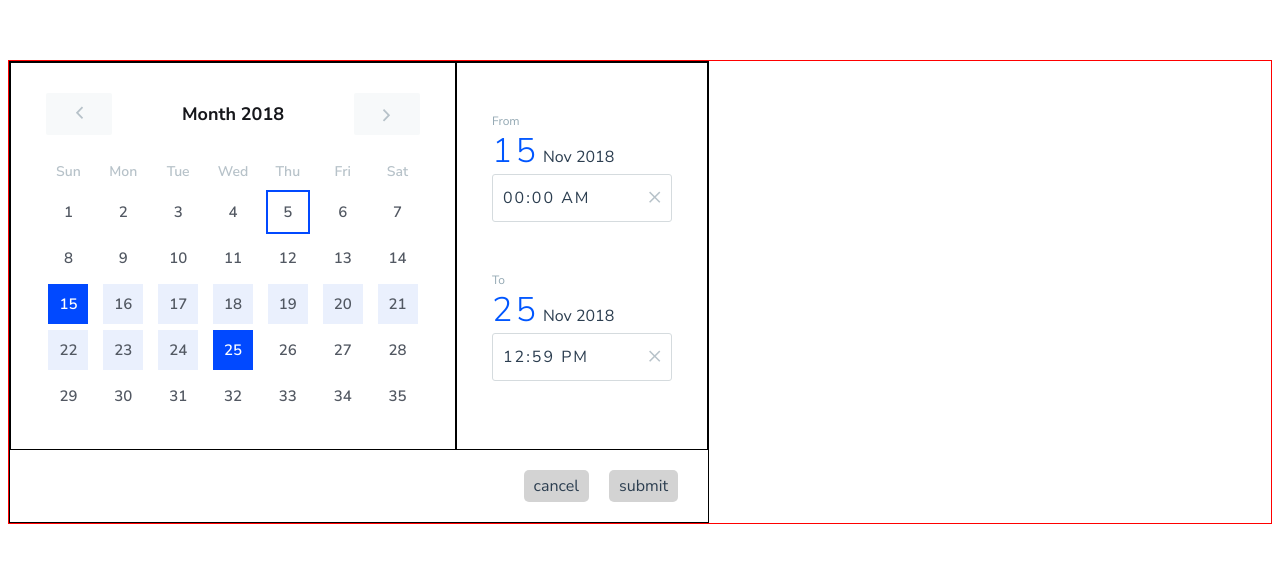
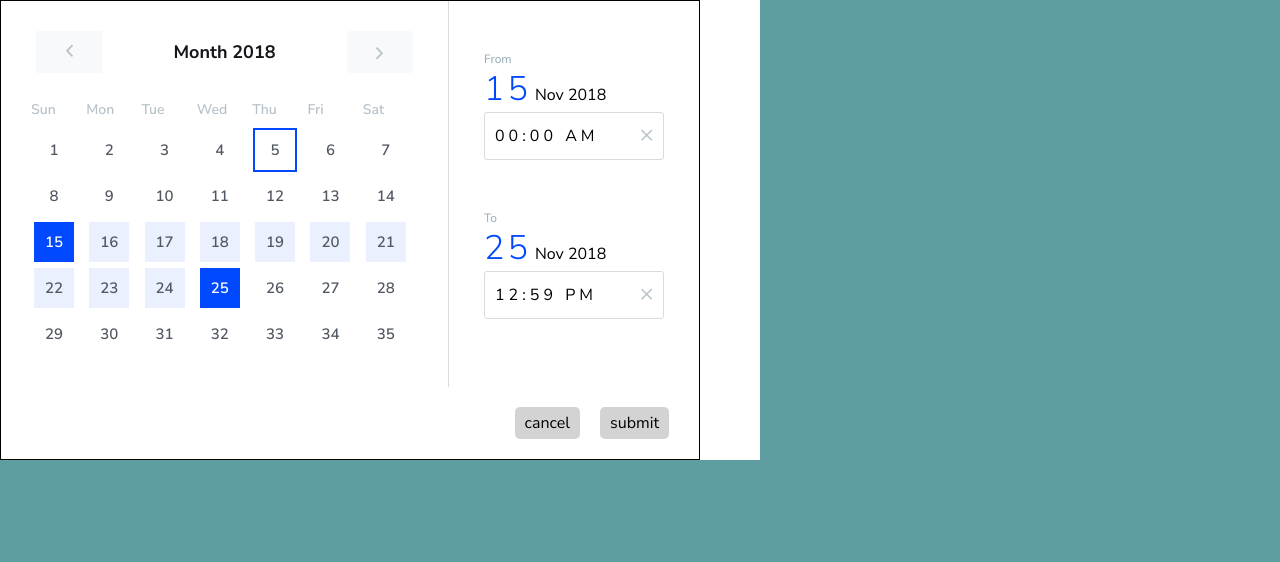
Before and after one commit to wahengchang/vue-packages, a Vue app in the folder packages/dateTimePicker/: page / in a window 1280 px wide. Shown: the top 562 px of the page. Built offline with nearby package versions, Linux system fonts and the light colour scheme.

Commit message:
refactor css

```diff
--- a/packages/dateTimePicker/src/App.vue
+++ b/packages/dateTimePicker/src/App.vue
@@ -22,17 +22,14 @@ export default {
 };
 </script>
 
-<style>
+<style lang="scss">
+@import "./style/main.scss";
+
 #app {
-  font-family: "Nunito Sans", sans-serif;
-  /* font-family: "Avenir", Helvetica, Arial, sans-serif; */
-  -webkit-font-smoothing: antialiased;
-  -moz-osx-font-smoothing: grayscale;
-  text-align: center;
-  color: #2c3e50;
-  margin-top: 60px;
+  width: 760px;
+  background: #fff;
 }
 .demoWrapper {
-  border: red 1px solid;
+  /* border: red 1px solid; */
 }
 </style>
--- a/packages/dateTimePicker/src/components/DateTimePicker.vue
+++ b/packages/dateTimePicker/src/components/DateTimePicker.vue
@@ -63,13 +63,9 @@ export default {
   flex-direction: column;
   width: 700px;
   .dateContainer {
-    border: black 1px solid;
+    border-right: 1px solid $silver-two;
   }
-}
-
   .timeContainer {
-  border: black 1px solid;
-
     .timeRow {
       display: flex;
       flex-direction: column;
@@ -85,8 +81,9 @@ export default {
         font-size: 34px;
         letter-spacing: 3px;
         line-height: 45px;
-      color: #0056ff;
+        color: $secondary-01;
         font-weight: 100;
+      }
     }
   }
 }
@@ -101,6 +98,7 @@ export default {
     border-radius: 5px;
   }
 }
+
 .row {
   display: flex;
 }
--- a/packages/dateTimePicker/src/components/TimePicker/index.vue
+++ b/packages/dateTimePicker/src/components/TimePicker/index.vue
@@ -403,7 +403,7 @@ export default {
     border-radius: 3px;
     height: 48px;
     padding: 0 10px;
-    letter-spacing: 2px;
+    letter-spacing: 4px;
     transition-duration: 0.5s;
 
     &:hover {
@@ -438,7 +438,7 @@ export default {
     position: absolute;
     z-index: 5;
     background: #fff;
-    box-shadow: 0 1px 10px rgba(0, 0, 0, 0.15);
+    box-shadow: 0 1px 20px rgba(0, 0, 0, 0.1);
     width: 180px;
     height: 180px;
 
@@ -464,8 +464,8 @@ export default {
         }
         li {
           text-align: center;
-          padding: 0.3em 0;
-          color: #161616;
+          padding: 6px 0;
+          color: $dark;
           &.active,
           &.active:hover {
             background: $secondary-01;
@@ -474,15 +474,14 @@ export default {
         }
         li:not(.hint):hover {
           background: rgba(0, 0, 0, 0.08);
-          color: #161616;
+          color: $dark;
           cursor: pointer;
         }
       }
     }
     .hint {
-      color: #a5a5a5;
-      cursor: default;
-      font-size: 0.8em;
+      color: $bluey-grey;
+      font-size: 16px;
     }
   }
 }
--- a/packages/dateTimePicker/src/style/main.scss
+++ b/packages/dateTimePicker/src/style/main.scss
@@ -3,4 +3,10 @@
 
 *{
     box-sizing: border-box;
+    font-family: "Nunito Sans", sans-serif;
+    -webkit-font-smoothing: antialiased;
+    -moz-osx-font-smoothing: grayscale;
 }
+body {
+    background: cadetblue;
+  }
```
Lines whose indentation alone changed are shown as unchanged.
